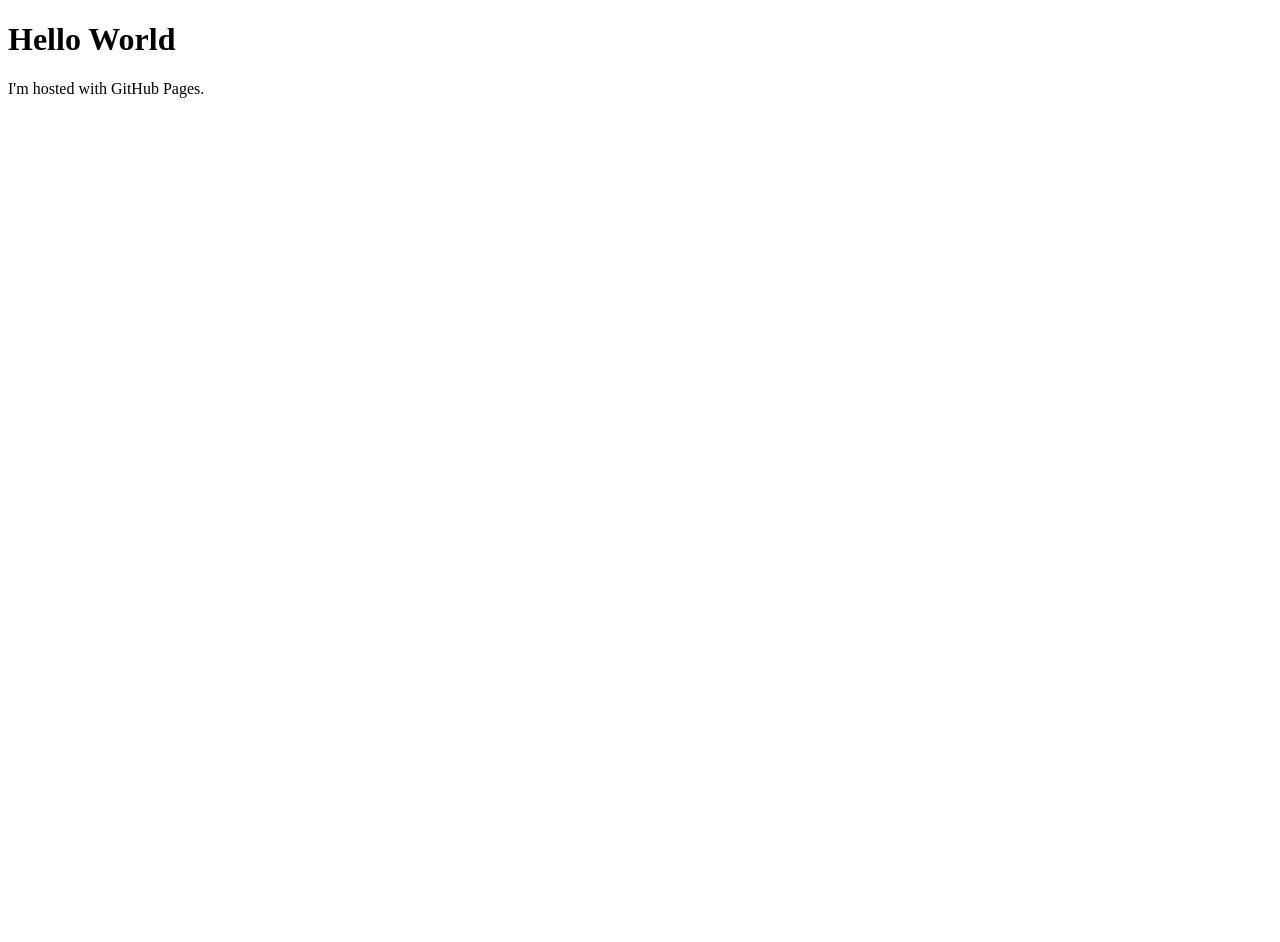
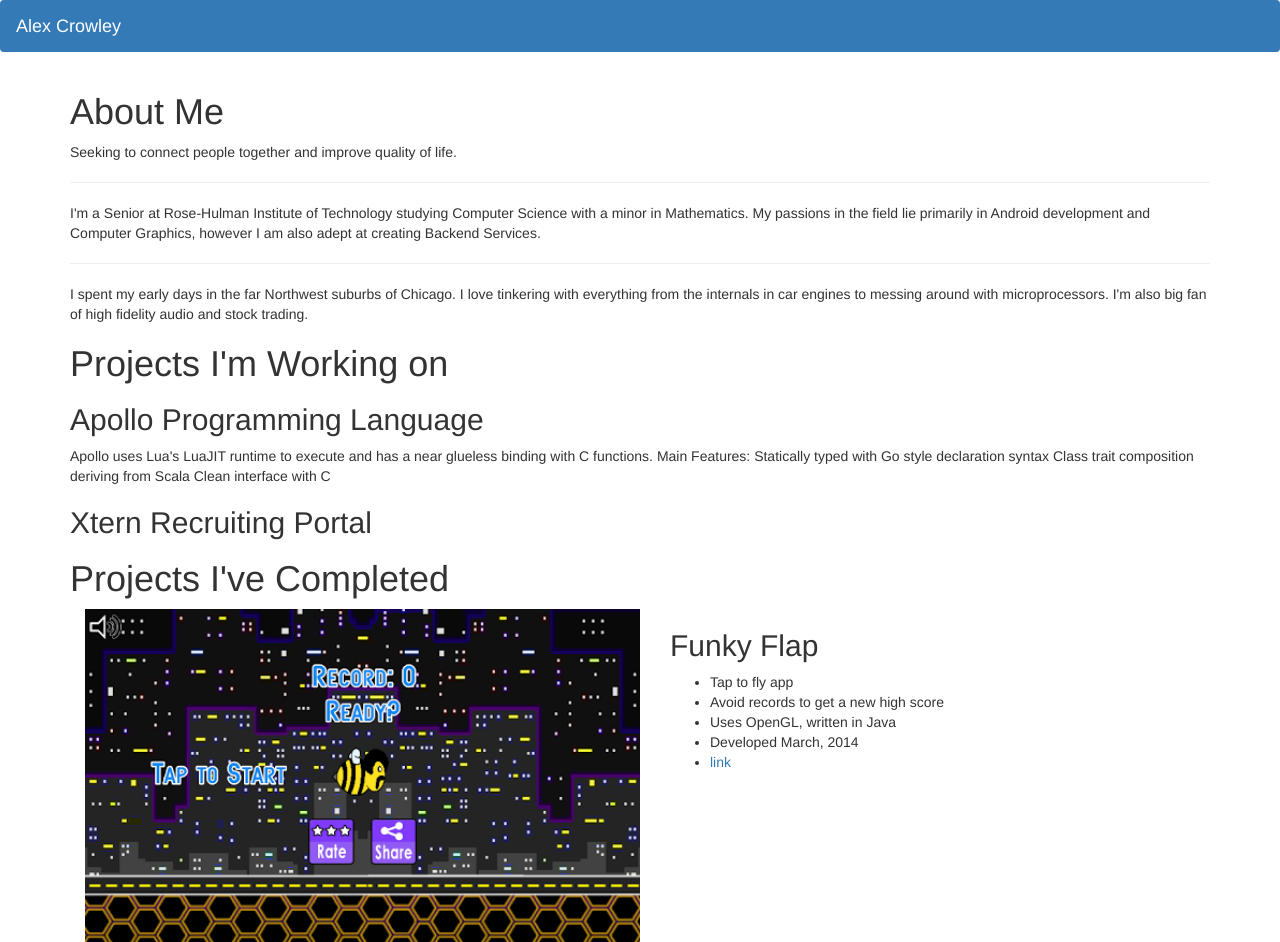
Before and after one commit to crowleaj/crowleaj.github.io, a website: page index.html in a window 1280 px wide. Before the commit the page ends 800 px from the top, so only its background shows below. Drawn offline with nearby package versions, Linux system fonts and the light colour scheme.

Commit message:
Completed Projects

```diff
--- a/index.html
+++ b/index.html
@@ -1,14 +1,65 @@
 <!DOCTYPE html>
 <html>
+
 <head>
-    <script src="bower_components/webcomponentsjs/webcomponents-lite.min.js"></script>
-    <link rel="import" href="proto-element.html">
-    <link rel="import" href="dom-element.html">
+    <link rel="stylesheet" href="node_modules/bootstrap/dist/css/bootstrap.min.css">
+    <script src="node_modules/angular/angular.js"></script>
+
 </head>
+
 <body>
-<h1>Hello World</h1>
-<p>I'm hosted with GitHub Pages.</p>
-<proto-element></proto-element>
-<dom-element></dom-element>
+    <nav class="navbar navbar-dark bg-primary">
+        <span class="navbar-brand">
+      Alex Crowley
+  </span>
+    </nav>
+    <div class="container">
+      <div>
+        <h1>About Me</h1>
+        <p>Seeking to connect people together and improve quality of life.</p>
+        <hr>
+        <p>I'm a Senior at Rose-Hulman Institute of Technology studying Computer Science
+           with a minor in Mathematics. My passions in the field lie primarily in Android development
+            and Computer Graphics, however I am also adept at creating Backend Services.</p>
+        <hr>
+        <p>I spent my early days in the far Northwest suburbs of Chicago.
+          I love tinkering with everything from the internals in car engines to messing around with microprocessors.
+          I'm also big fan of high fidelity audio and stock trading.</p>
+        <div>
+        <div>
+          <h1>Projects I'm Working on</h1>
+          <h2>Apollo Programming Language</h2>
+            <p>Apollo uses Lua's LuaJIT runtime to execute and has a near glueless binding with C functions.
+              Main Features:
+                Statically typed with Go style declaration syntax
+                Class trait composition deriving from Scala
+                Clean interface with C
+            </p>
+          <h2>Xtern Recruiting Portal</h2>
+            <p>
+            </p>
+        </div>
+      <div>
+        <h1>Projects I've Completed</h1>
+        <div class="container">
+          <div class="row">
+            <div class="col-xs-6">
+              <img src="res/funky_flap.bmp" style="width:100%;"/>
+            </div>
+            <div class="col-xs-6">
+              <h2 style="text-align: left;" >Funky Flap</h2>
+              <ul>
+                <li>Tap to fly app</li>
+                <li>Avoid records to get a new high score</li>
+                <li>Uses OpenGL, written in Java</li>
+                <li>Developed March, 2014</li>
+                <li><a href="https://play.google.com/store/apps/details?id=com.quantumcrew.busybee">link</a></li>
+              </ul>
+            </div>
+        </div>
+      </div>
+      </div>
+    </div>
 </body>
+
 </html>
--- a/package.json
+++ b/package.json
@@ -1,5 +1,6 @@
 { "dependencies" :
-  { "bootstrap" : "^3.3.7"
+  { "bootstrap" : "^3.3.7",
+    "angular" : "^1.6.0"
 
   }
 }
```
Also changed, not shown: js/app.js (added), res/funky_flap.bmp (added).
